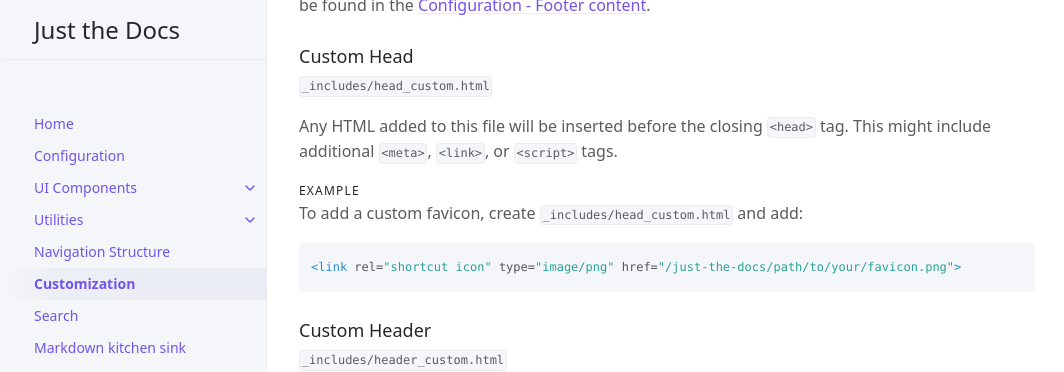
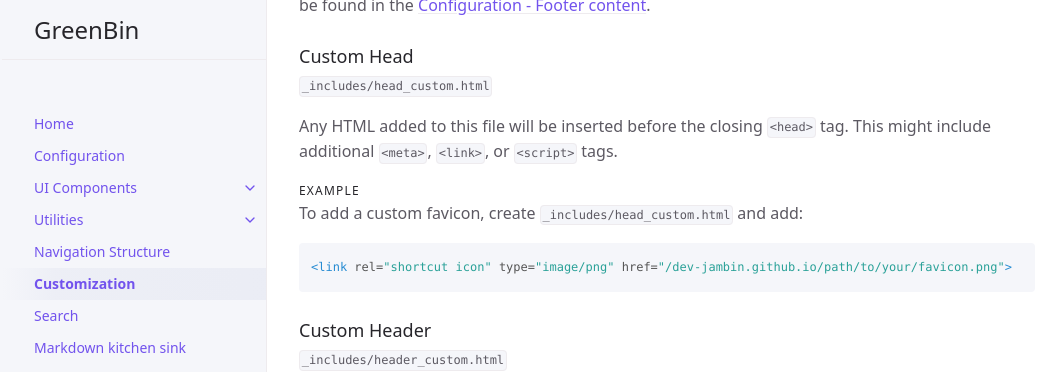
Before and after one commit to chanbinme/dev-jambin.github.io, a Jekyll site: the page built from docs/customization.md, in a window 1280 px wide and 900 px high, scrolled down 3685 px. Shown: the top 372 px of the window, without its empty margins (105-1169 px from the left). Built offline with Jekyll 4.4.1, drawn with Linux system fonts in a browser that asks for light colours.

Commit message:
test url 추가

```diff
--- a/_config.yml
+++ b/_config.yml
@@ -13,10 +13,10 @@
 # you will see them accessed via {{ site.title }}, {{ site.github_repo }}, and so on.
 # You can create any custom variable you would like, and they will be accessible
 # in the templates via {{ site.myvariable }}.
-title: Just the Docs
+title: GreenBin
 description: A Jekyll theme for documentation
-baseurl: "/just-the-docs" # the subpath of your site, e.g. /blog
-url: "https://just-the-docs.github.io" # the base hostname & protocol for your site, e.g. http://example.com
+baseurl: "/dev-jambin.github.io" # the subpath of your site, e.g. /blog
+url: "https://dev-jambin.github.io" # the base hostname & protocol for your site, e.g. http://example.com
 remote theme: just-the-docs/just-the-docs
 
 permalink: pretty
```
